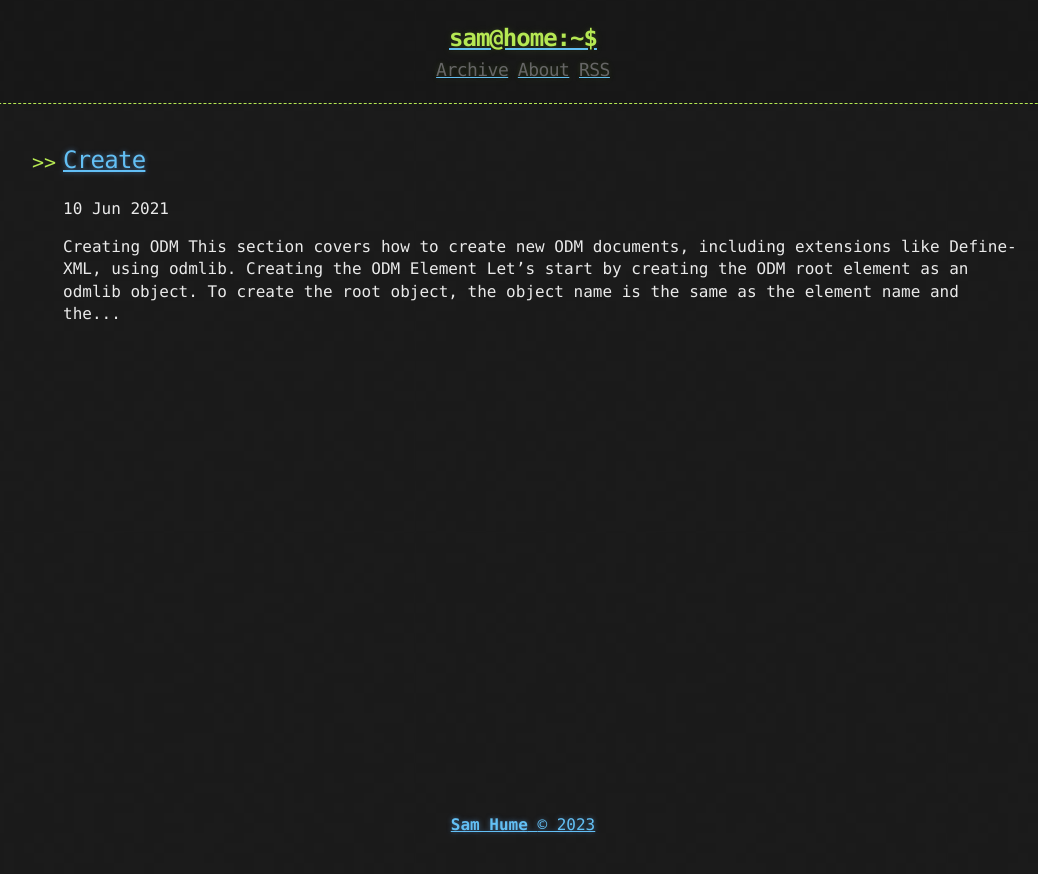
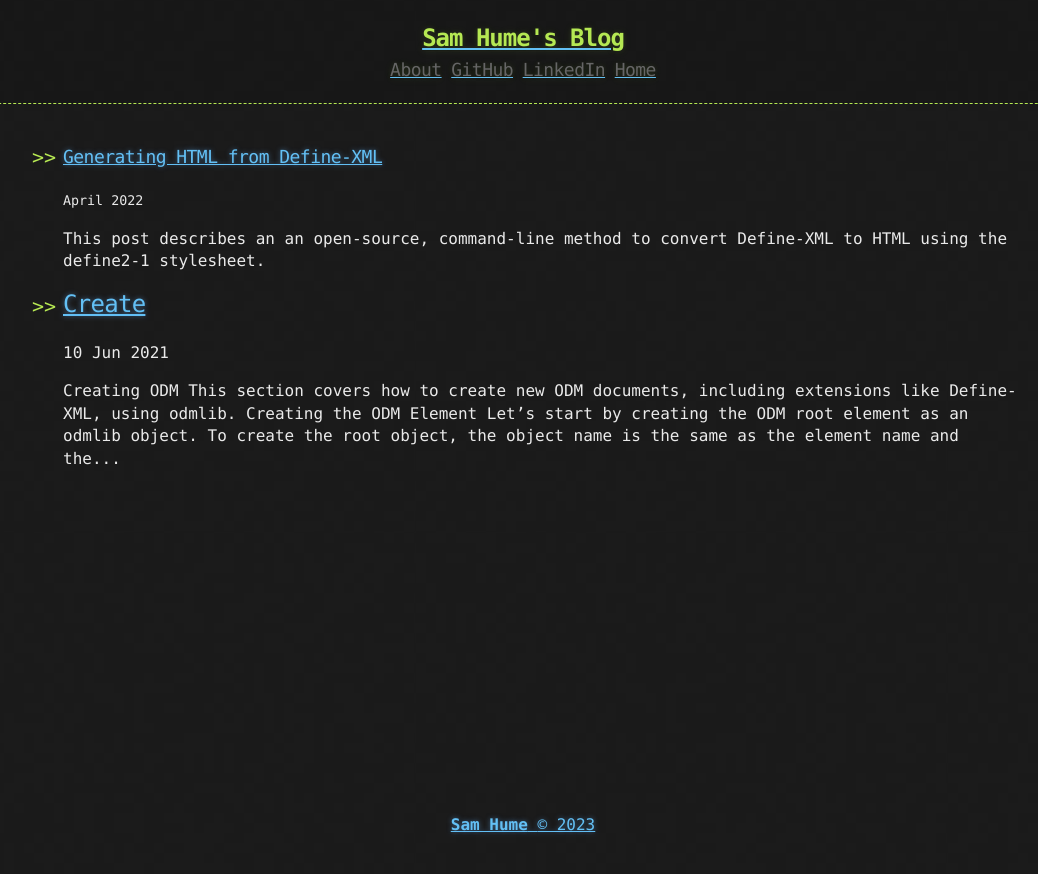
Before and after one commit to swhume/swhume.github.io, a Jekyll site: the page built from index.html, in a window 1280 px wide. Shown: the top 874 px of the page, without its empty margins (117-1155 px from the left). Built offline with Jekyll 4.4.1, drawn with Linux system fonts in a browser that asks for light colours; the list of posts is cut into pages by our own code.

Commit message:
updates test jekyll files with a few minor refinements

```diff
--- a/_includes/footer.html
+++ b/_includes/footer.html
@@ -1,7 +1,7 @@
 <footer>
   <a href="https://creativecommons.org/licenses/by-nc/3.0/deed.en_US">
     <span>
-        <b>{{ site.owner}}</b>
+        <b>Sam Hume</b>
     </span>
     {% capture currentyear %}{{ 'now' | date: "%Y" }}{% endcapture %}
     <span>© {{ currentyear }}</span>
--- a/_includes/head.html
+++ b/_includes/head.html
@@ -2,6 +2,8 @@
   <meta charset="UTF-8" />
   <meta name="viewport" content="width=device-width, initial-scale=1.0, maximum-scale=1">
   <meta name="generator" content="Jekyll">
+  <link rel="shortcut icon" href="hdl-icon-32.ico">
+
 
   <title>{%if page.title %}{{ page.title }}{% else %}{{ site.title }}{% endif %}</title>
 
--- a/_includes/header.html
+++ b/_includes/header.html
@@ -1,9 +1,6 @@
 <header>
   <div>
-    <a href="{{ "/" | prepend: site.baseurl | replace: '//', '/' }}">
-    {% assign owner_first_name = site.owner | split: " " %}
-    <h1>{{ owner_first_name[0] | downcase }}@home:~$</h1>
-    </a>
+    <a href="{{ "/" | prepend: site.baseurl | replace: '//', '/' }}"><h1>Sam Hume's Blog</h1></a>
     <div class="header-links">
       {% include links.html %}
     </div>
--- a/_includes/links.html
+++ b/_includes/links.html
@@ -1,3 +1,4 @@
-<a href="{{ "/archive" | prepend: site.baseurl | replace: '//', '/' }}"><h2 class="header-link">Archive</h2></a>
-<a href="{{ "/about" | prepend: site.baseurl | replace: '//', '/' }}"><h2 class="header-link">About</h2></a>
-<a href="{{ "/atom.xml" | prepend: site.baseurl | replace: '//', '/' }}"><h2 class="header-link">RSS</h2></a>
+<a href="https://swhume.github.io/about"><h2 class="header-link">About</h2></a>
+<a href="https://github.com/swhume"><h2 class="header-link">GitHub</h2></a>
+<a href="https://www.linkedin.com/in/sam-hume-dsc"><h2 class="header-link">LinkedIn</h2></a>
+<a href="https://swhume.github.io/"><h2 class="header-link">Home</h2></a>
--- a/index.html
+++ b/index.html
@@ -3,6 +3,11 @@ layout: default
 ---
 
 <ul>
+      <li>
+          <h3><a href="https://swhume.github.io/blog-2022-generate-html-from-xml.html">Generating HTML from Define-XML</a></h3>
+          <small>April 2022</small>
+          <p>This post describes an an open-source, command-line method to convert Define-XML to HTML using the define2-1 stylesheet.</p>
+      </li>
     {% for post in paginator.posts %}
       <li>
           <h2><a href="{{ post.url | prepend: site.baseurl | replace: '//', '/' }}">{{ post.title }}</a></h2>
```
